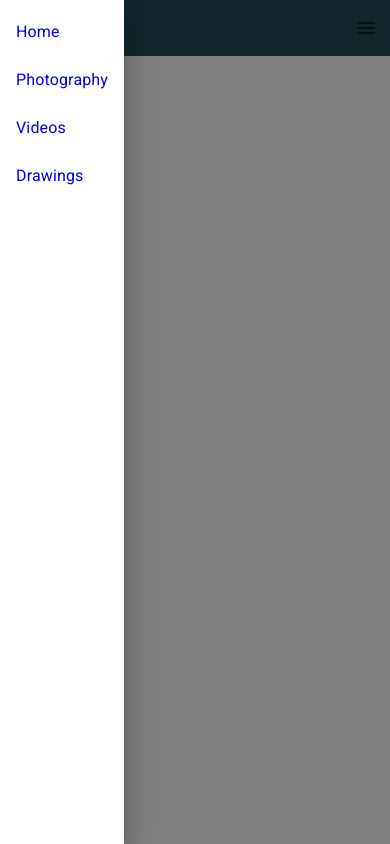
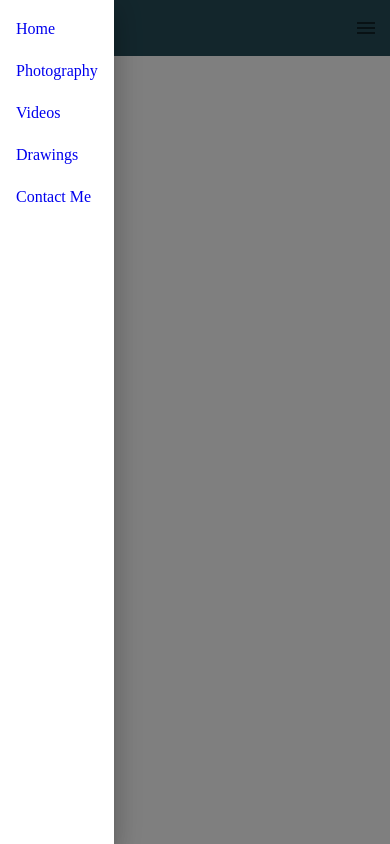
Before and after one commit to bschweiz/marterial-ui-course, a React (Create React App) app in the folder arcdevelopment/: page / in a window 390 px wide. Both pictures are taken after a click on the button 366 px from the left and 28 px from the top of the page. Built offline with nearby package versions, Linux system fonts and the light colour scheme.

Commit message:
disabled Typography on all ListItemText iterations in mobile-view drawer, added contact page link

```diff
--- a/arcdevelopment/src/components/ui/header.js
+++ b/arcdevelopment/src/components/ui/header.js
@@ -259,16 +259,19 @@ export default function Header(props) {
             >
             <List>
                 <ListItem component={Link} to="/">
-                    <ListItemText>Home</ListItemText>
+                    <ListItemText disableTypography>Home</ListItemText>
                 </ListItem>
                 <ListItem component={Link} to="/photos">
-                    <ListItemText>Photography</ListItemText>
+                    <ListItemText disableTypography>Photography</ListItemText>
                 </ListItem>
                 <ListItem component={Link} to="/videos">
-                    <ListItemText>Videos</ListItemText>
+                    <ListItemText disableTypography>Videos</ListItemText>
                 </ListItem>
                 <ListItem component={Link} to="/drawings">
-                    <ListItemText>Drawings</ListItemText>
+                    <ListItemText disableTypography>Drawings</ListItemText>
+                </ListItem>
+                <ListItem component={Link} to="/contact">
+                    <ListItemText disableTypography>Contact Me</ListItemText>
                 </ListItem>
             </List>
             </SwipeableDrawer>
```
